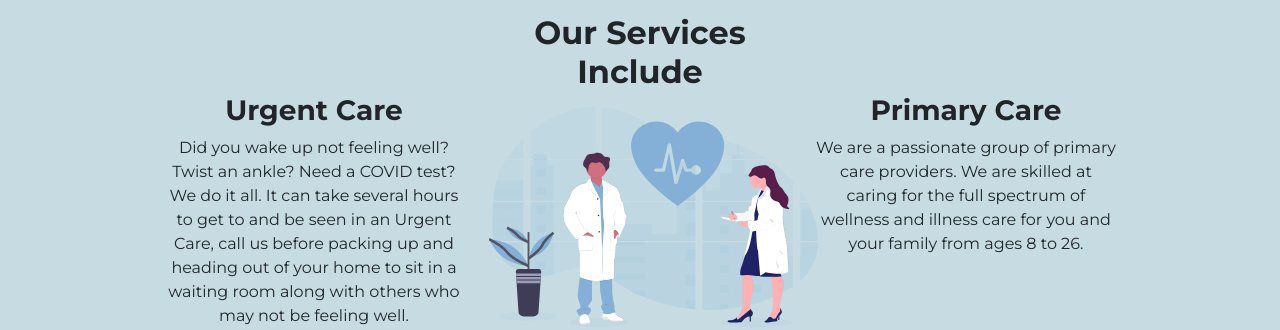
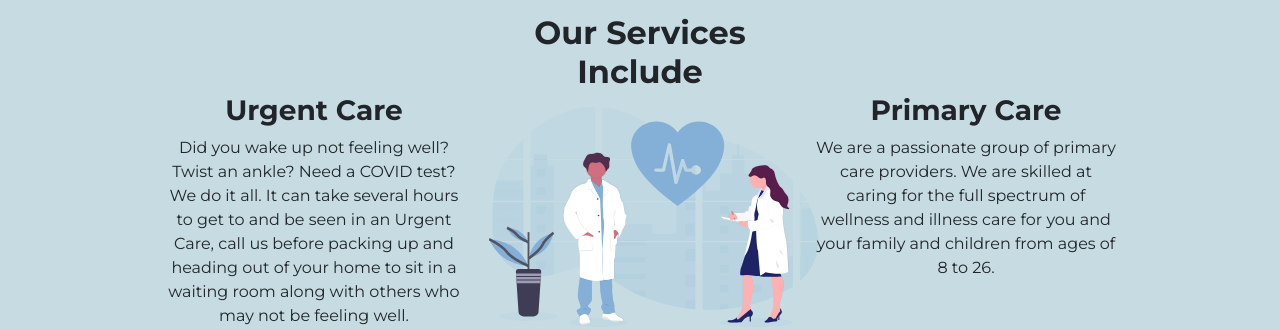
Before and after one commit to TogetherHealth/TogetherHealth.github.io, a plain HTML site: page index.html in a window 1280 px wide. Shown: the part 1720-2050 px from the top of the page. Drawn offline with nearby package versions, Linux system fonts and the light colour scheme.

Commit message:
revised wording on primary care section

```diff
--- a/index.html
+++ b/index.html
@@ -247,8 +247,7 @@
 
                     <div class="mt-5">
                         <h3 class="fw-bold text-center">Primary Care</h3>
-                        <p class="text-center"> We are a passionate group of primary care providers. We are skilled at
-                            caring for the full spectrum of wellness and illness care for you and your family from ages 8 to 26.
+                        <p class="text-center"> We are a passionate group of primary care providers. We are skilled at caring for the full spectrum of wellness and illness care for you and your family and children from ages of 8 to 26.
                         </p>
                     </div>
                     <div class="mt-5 d-block d-md-none">
```
